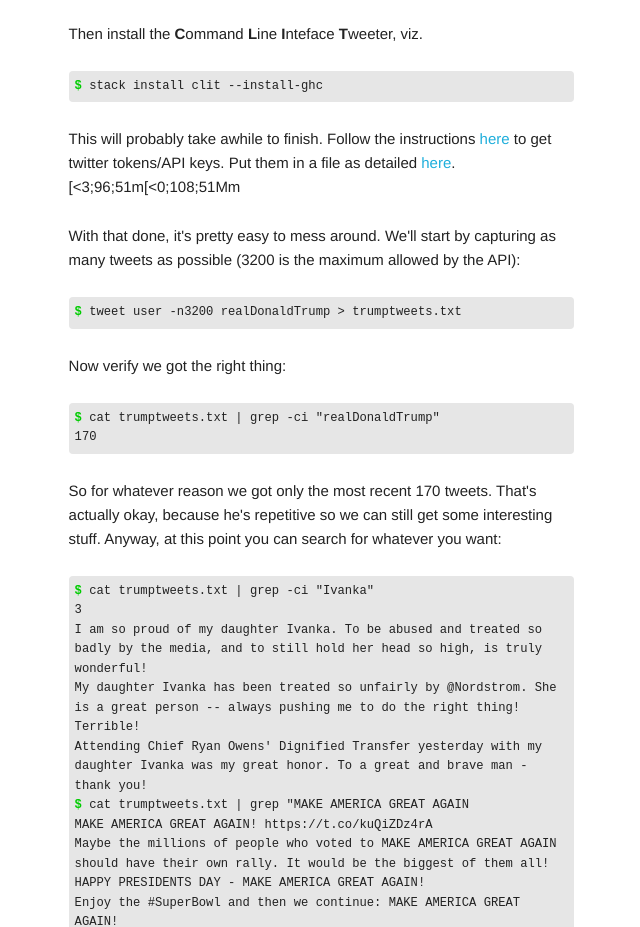
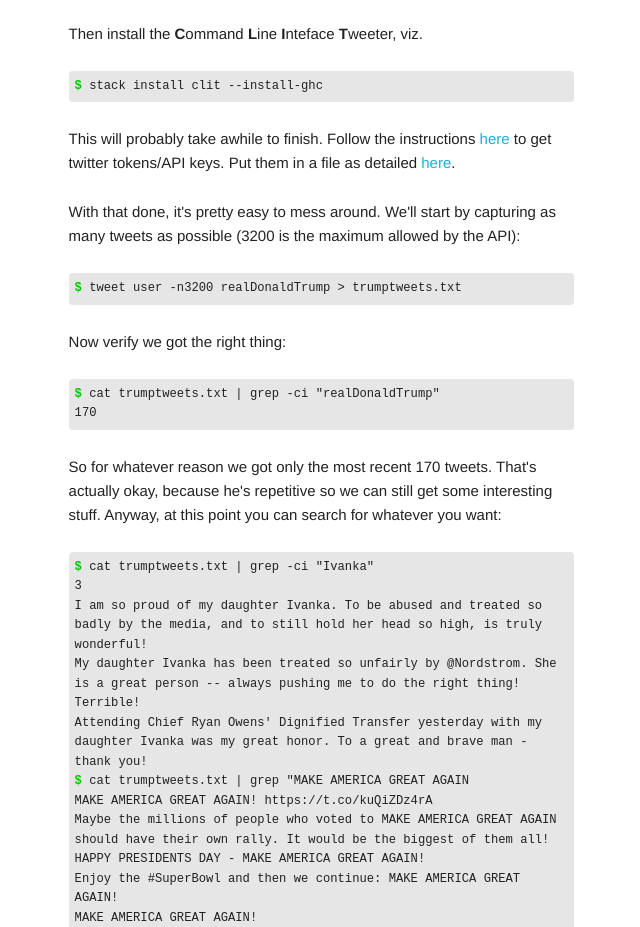
Before and after one commit to vmchale/vmchale.github.io, a plain HTML site: page trump.html in a window 1280 px wide. Shown: the part 1689-2616 px from the top of the page, without its empty margins (129-769 px from the left). Drawn offline with Linux system fonts and the light colour scheme.

Commit message:
git plugin failed

```diff
--- a/trump.html
+++ b/trump.html
@@ -122,7 +122,6 @@
     <p>Then install the <b>C</b>ommand <b>L</b>ine <b>I</b>nteface <b>T</b>weeter, viz.</p>
     <p class=code> <b class="cli">$</b> stack install clit --install-ghc</p>
     <p>This will probably take awhile to finish. Follow the instructions <a target="_blank" href="https://dev.twitter.com/oauth/overview/application-owner-access-tokens">here</a> to get twitter tokens/API keys. Put them in a file as detailed <a target="_blank" href="https://github.com/vmchale/command-line-tweeter#readme">here</a>.
-[<3;96;51m[<0;108;51Mm
     <p>With that done, it's pretty easy to mess around. We'll start by capturing as many tweets as possible (3200 is the maximum allowed by the API):</p>
     <p class=code> <b class="cli">$</b> tweet user -n3200 realDonaldTrump &gt; trumptweets.txt</p>
     <p>Now verify we got the right thing:</p>
```
